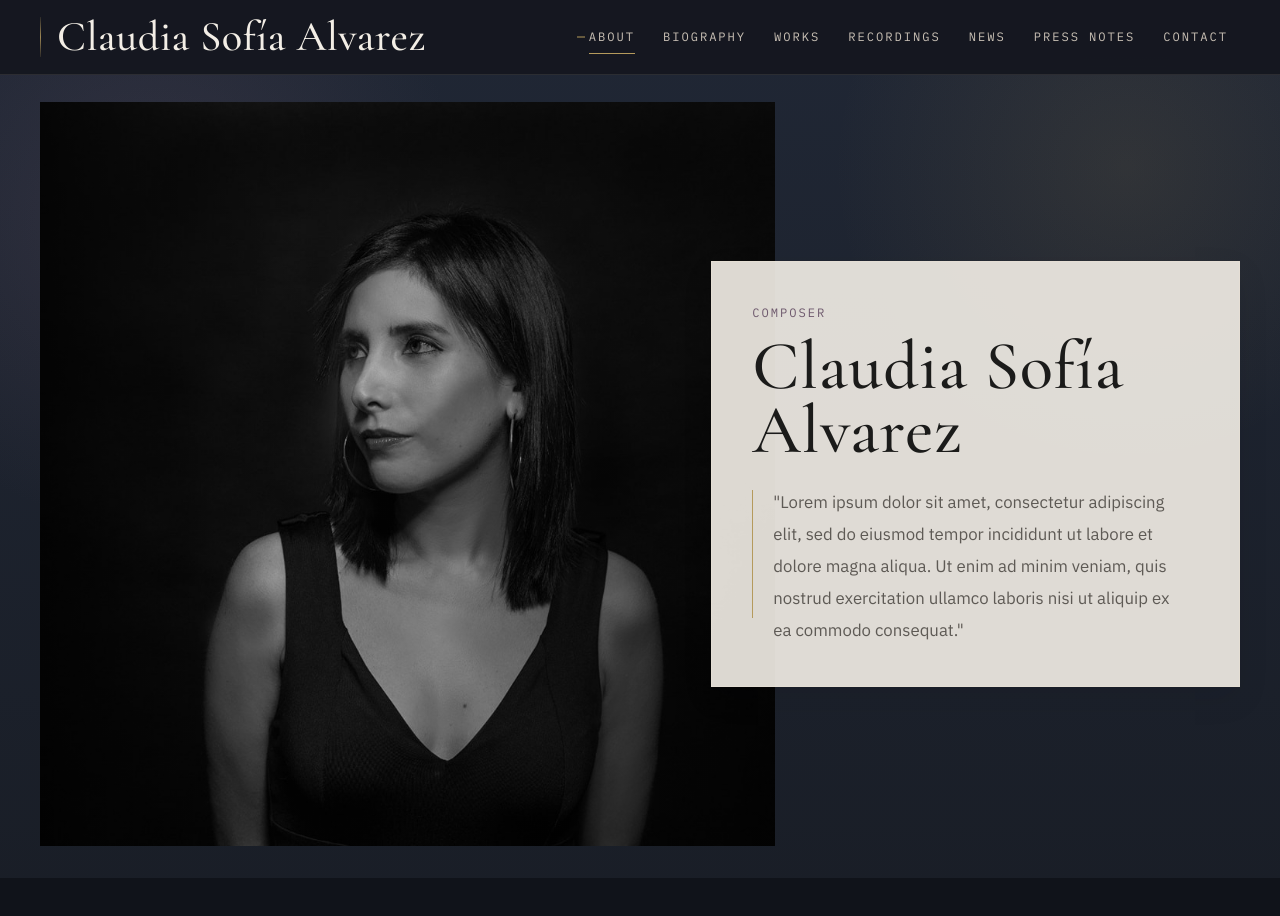
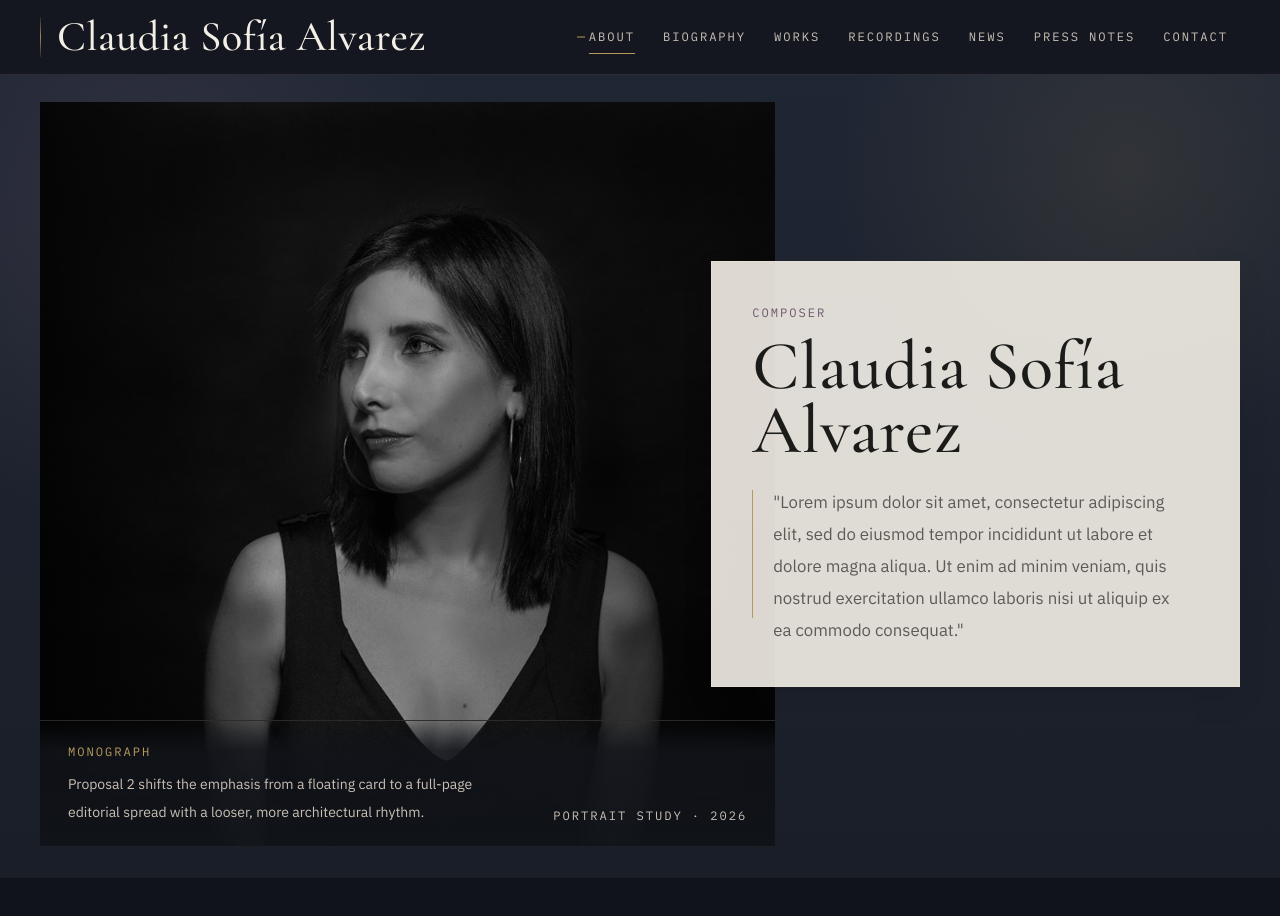
Before and after one commit to yepsan95/claudia-sofia-alvarez-portfolio, a Vue app: page /#/ in a window 1280 px wide. Shown: the top 916 px of the page. Built offline with nearby package versions, Linux system fonts and the light colour scheme.

Commit message:
feat: insert photo text from proposal 2 into proposal 3 [68]

```diff
--- a/src/views/HomeView.vue
+++ b/src/views/HomeView.vue
@@ -18,6 +18,25 @@
           <div
             class="pointer-events-none absolute inset-0 bg-[linear-gradient(90deg,rgba(0,0,0,0.72)_0%,rgba(0,0,0,0.16)_32%,rgba(0,0,0,0.52)_100%)]"
           />
+          <div
+            class="absolute bottom-0 left-0 right-0 grid gap-4 border-t border-[rgba(201,192,181,0.12)] bg-[linear-gradient(180deg,rgba(17,20,26,0),rgba(17,20,26,0.82)_24%,rgba(17,20,26,0.94)_100%)] px-5 py-5 sm:grid-cols-[minmax(0,1fr)_auto] sm:px-7"
+          >
+            <div>
+              <p class="section-label text-[var(--color-gold)]">Monograph</p>
+              <p
+                class="mt-2 max-w-[26rem] text-sm leading-7 text-[var(--text-secondary-dark)]"
+              >
+                Proposal 2 shifts the emphasis from a floating card to a
+                full-page editorial spread with a looser, more architectural
+                rhythm.
+              </p>
+            </div>
+            <div class="self-end">
+              <p class="section-label text-[var(--text-secondary-dark)]">
+                Portrait Study · 2026
+              </p>
+            </div>
+          </div>
         </div>
         <div class="relative z-10 self-center lg:-ml-20 xl:-ml-28">
           <div class="panel-paper px-6 py-8 sm:px-8 sm:py-10 lg:px-10">
```
